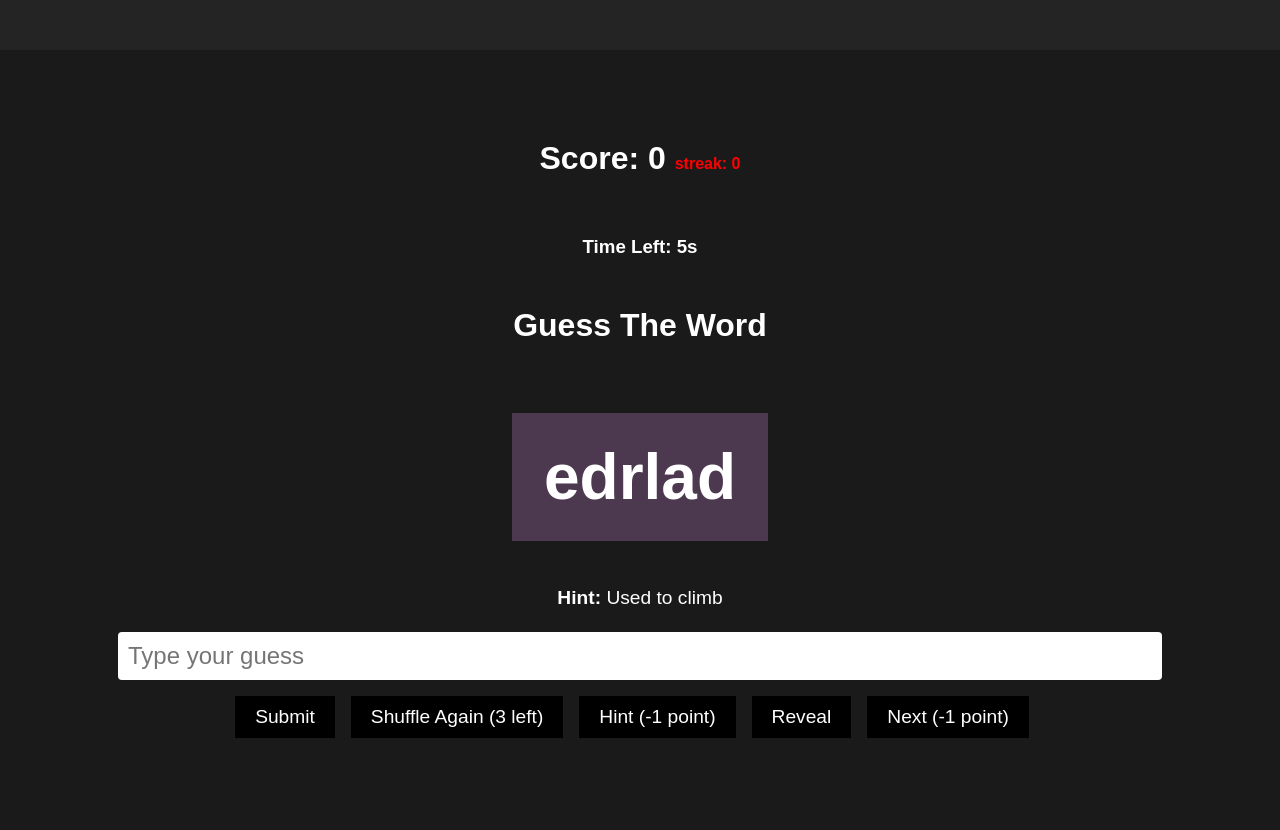
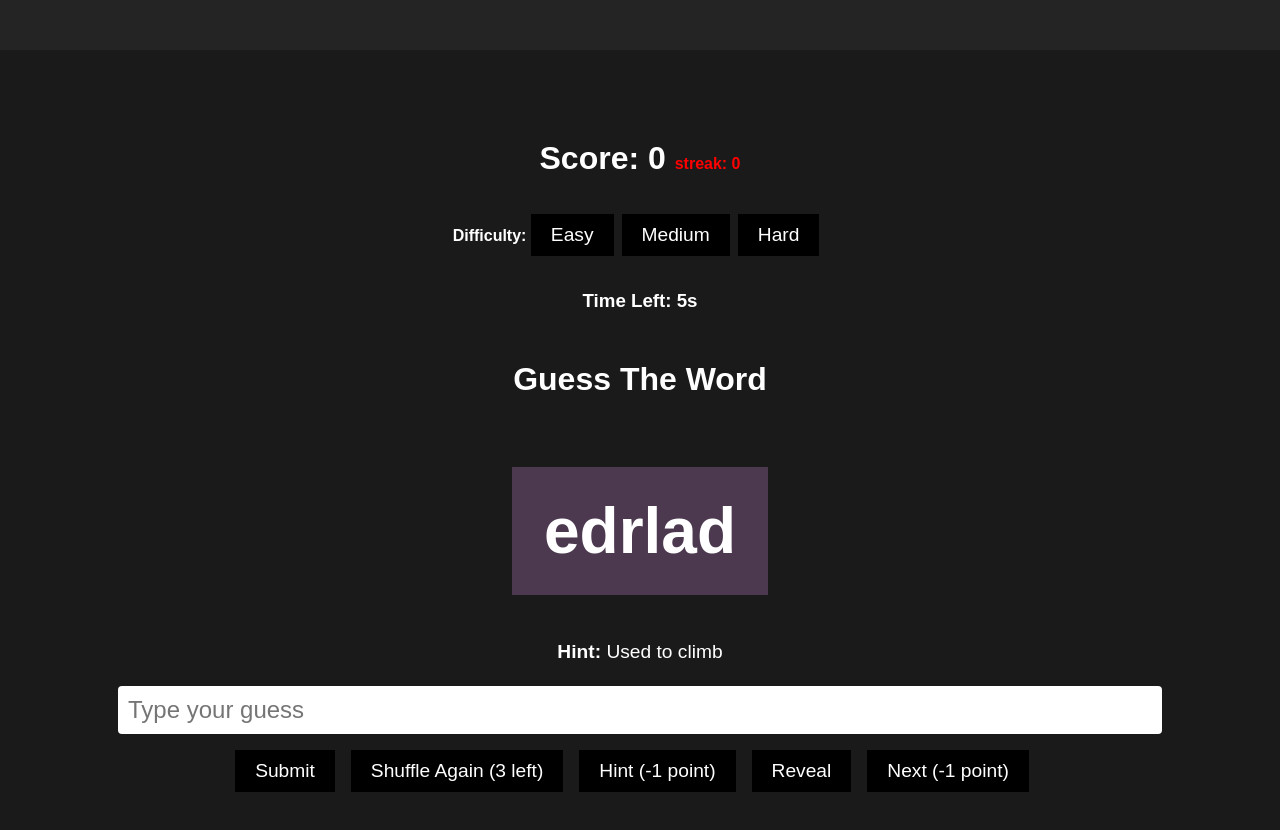
Before and after one commit to kofiarhin/kf-rt-alpha, a React (Vite) app: page / in a window 1280 px wide. Shown: the top 830 px of the page. Built offline with nearby package versions, Linux system fonts and the light colour scheme.

Commit message:
Update App.jsx

```diff
--- a/src/App.jsx
+++ b/src/App.jsx
@@ -10,6 +10,12 @@ function shuffle(word) {
   }
   return arr.join("");
 }
+
+const difficultySettings = {
+  easy: 15,
+  medium: 10,
+  hard: 5,
+};
 
 const App = () => {
   const [current, setCurrent] = useState({ word: "", hints: [] });
@@ -26,9 +32,9 @@ const App = () => {
   const [hintIndex, setHintIndex] = useState(0);
   const [statusClass, setStatusClass] = useState("");
   const [showUnscrambledBeforeGameOver, setShowUnscrambledBeforeGameOver] = useState(false);
-  const [timer, setTimer] = useState(10);
+  const [timer, setTimer] = useState(difficultySettings.medium);
+  const [difficulty, setDifficulty] = useState("medium"); // easy, medium, hard
 
-  // Keep a ref to timer interval to clear properly
   const timerRef = useRef(null);
 
   useEffect(() => {
@@ -45,7 +51,6 @@ const App = () => {
     }
   }, [score, gameOver]);
 
-  // Timer effect
   useEffect(() => {
     if (gameOver) {
       clearInterval(timerRef.current);
@@ -56,6 +61,7 @@ const App = () => {
       return;
     }
 
+    clearInterval(timerRef.current);
     timerRef.current = setInterval(() => {
       setTimer((prev) => {
         if (prev === 1) {
@@ -69,6 +75,11 @@ const App = () => {
 
     return () => clearInterval(timerRef.current);
   }, [current, showAnswer, gameOver]);
+
+  useEffect(() => {
+    // Reset timer on difficulty change
+    setTimer(difficultySettings[difficulty]);
+  }, [difficulty]);
 
   const handleTimeout = () => {
     setMessage("Time's up! Revealing answer...");
@@ -98,7 +109,7 @@ const App = () => {
     setShuffleCount(0);
     setHintIndex(0);
     setStatusClass("");
-    setTimer(10);
+    setTimer(difficultySettings[difficulty]);
   };
 
   const reshuffleWord = () => {
@@ -172,7 +183,7 @@ const App = () => {
     setGameOver(false);
     setStreak(0);
     setStatusClass("");
-    setTimer(10);
+    setTimer(difficultySettings[difficulty]);
     getNewWord();
   };
 
@@ -201,6 +212,23 @@ const App = () => {
       <h3 className="score">
         Score: {score} <span> streak: {streak} </span>
       </h3>
+      <div style={{ marginBottom: 12 }}>
+        <label><strong>Difficulty:</strong> </label>
+        {["easy", "medium", "hard"].map((level) => (
+          <button
+            key={level}
+            disabled={showAnswer === false && timer !== difficultySettings[difficulty]} // lock difficulty when round active
+            className={difficulty === level ? "button active" : "button"}
+            onClick={() => {
+              if (showAnswer || timer === difficultySettings[difficulty]) setDifficulty(level);
+            }}
+            style={{ marginRight: 8 }}
+          >
+            {level.charAt(0).toUpperCase() + level.slice(1)}
+          </button>
+        ))}
+      </div>
+
       <h3>Time Left: {timer}s</h3>
       <h1 className="title">Guess The Word</h1>
       <div key={fadeKey} className={`fadeIn ${statusClass}`}>
```
